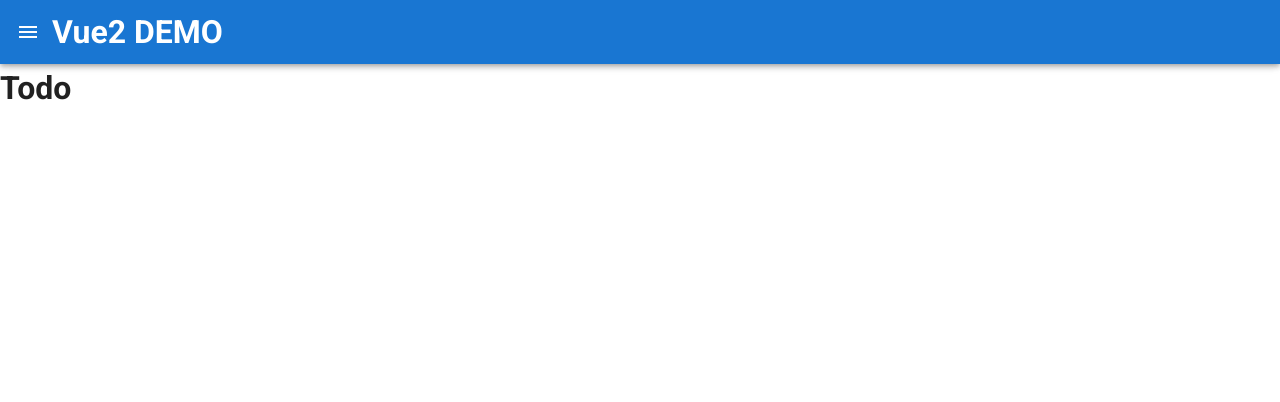
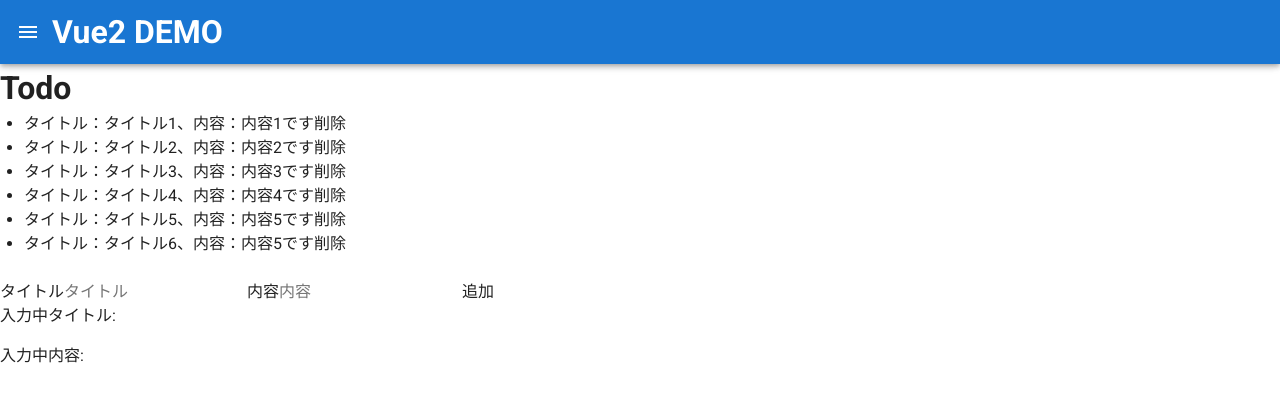
Before and after one commit to keito-isurugi/vue-demo, a Vue app in the folder vue2/demo-app/: page /todo in a window 1280 px wide. Shown: the top 402 px of the page. Built offline with nearby package versions, Linux system fonts and the light colour scheme.

Commit message:
Todoアプリ

```diff
--- a/vue2/demo-app/src/components/pages/TodoView.vue
+++ b/vue2/demo-app/src/components/pages/TodoView.vue
@@ -1,6 +1,25 @@
 <template>
-	<h1>Todo</h1>
+	<div>
+		<h1>Todo</h1>
+		<ul v-for="(todo, index) in todos" :key="index">
+			<div class="d-flex">
+				<li>タイトル：{{ todo.title }}、内容：{{ todo.content }}</li>
+				<button :id="todo.id" v-on:click="deleteTodo">削除</button>
+			</div>
+		</ul>
 
+		<br>
+
+		<div>
+			<label for="title">タイトル</label>
+			<input v-model="title" id="title" type="text" placeholder="タイトル">
+			<label for="content">内容</label>
+			<input v-model="content" id="content" type="text" placeholder="内容">
+			<button>追加</button>
+			<p>入力中タイトル: {{ title }}</p>
+			<p>入力中内容: {{ content }}</p>
+		</div>
+	</div>
 </template>
 
 <script lang="ts">
@@ -8,15 +27,29 @@
 
   export default Vue.extend({
     name: 'Todo',
-		data: {
+		data: () => ({
+			title: '',
+			content: '',
 			todos: [
-				{id:1, title: 'title1', content: "内容1です"},
-				{id:2, title: 'title2', content: "内容2です"},
-				{id:3, title: 'title3', content: "内容3です"},
-				{id:4, title: 'title4', content: "内容4です"},
-				{id:5, title: 'title5', content: "内容5です"},
-				{id:6, title: 'title6', content: "内容5です"},
+				{id:1, title: 'タイトル1', content: "内容1です"},
+				{id:2, title: 'タイトル2', content: "内容2です"},
+				{id:3, title: 'タイトル3', content: "内容3です"},
+				{id:4, title: 'タイトル4', content: "内容4です"},
+				{id:5, title: 'タイトル5', content: "内容5です"},
+				{id:6, title: 'タイトル6', content: "内容5です"},
 			]
+		}),
+		methods: {
+			hoge: function() {
+				alert("hoge")
+			},
+			deleteTodo: () => {
+				alert("delete")
+			},
+			addTodo: () => {
+				alert("addtodo")
+			}
 		}
   })
+
 </script>
```
